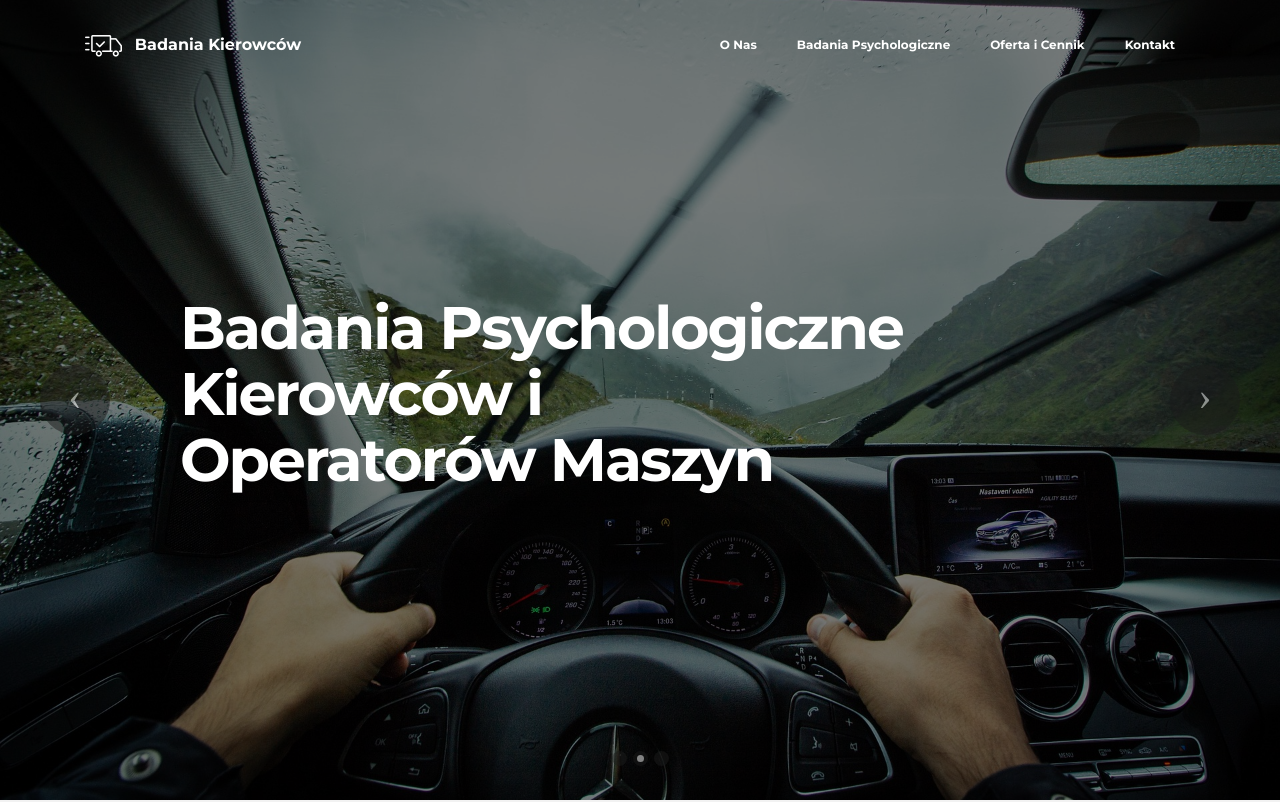
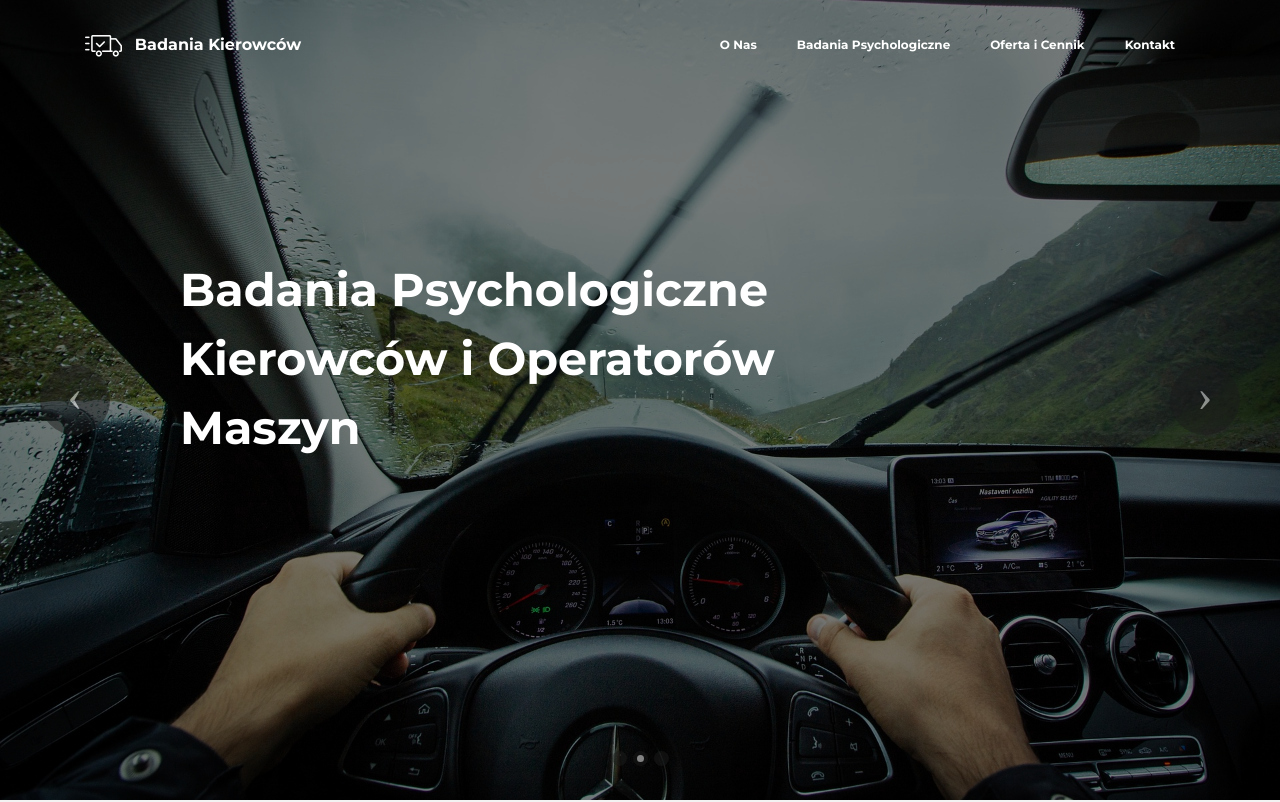
Before and after one commit to psychotestywieliczka1/psychotestywieliczka1.github.io, a plain HTML site: page index.html in a window 1280 px wide. Shown: the top 802 px of the page. Drawn offline with Linux system fonts and the light colour scheme; files whose address does not match are found by name.

Commit message:
create github pages

```diff
--- a/assets/mobirise/css/mbr-additional.css
+++ b/assets/mobirise/css/mbr-additional.css
@@ -1,6 +1,8 @@
+@import url(https://fonts.googleapis.com/css?family=Montserrat:400,700);
 @import url(https://fonts.googleapis.com/css?family=Montserrat:400,700&display=swap);
 @import url(https://fonts.googleapis.com/css?family=Lora:400,700&display=swap);
 @import url(https://fonts.googleapis.com/css?family=Raleway:400,300,700&display=swap);
+
 
 
 
@@ -522,6 +524,14 @@ section.form .container {
   text-align: left;
   font-size: 60px;
 }
+#slider-1i P {
+  font-size: 46px;
+  font-family: 'Montserrat', sans-serif;
+  text-align: left;
+}
+#slider-1i SPAN {
+  font-size: 46px;
+}
 #social-buttons4-6 .mbr-section-title,
 #social-buttons4-6 .btn-social {
   color: #fff;
--- a/index.html
+++ b/index.html
@@ -61,12 +61,12 @@
 
 </section>
 
-<section class="engine"><a href="https://mobirise.info/l">free website templates</a></section><section class="mbr-slider mbr-section mbr-section__container carousel slide mbr-section-nopadding mbr-after-navbar" data-ride="carousel" data-keyboard="false" data-wrap="true" data-pause="false" data-interval="5000" id="slider-1i" data-rv-view="300">
+<section class="engine"><a href="https://mobirise.info/m">free web design templates</a></section><section class="mbr-slider mbr-section mbr-section__container carousel slide mbr-section-nopadding mbr-after-navbar" data-ride="carousel" data-keyboard="false" data-wrap="true" data-pause="false" data-interval="5000" id="slider-1i" data-rv-view="300">
     <div>
         <div>
             <div>
                 <ol class="carousel-indicators">
-                    <li data-app-prevent-settings="" data-target="#slider-1i" data-slide-to="0" class="active"></li><li data-app-prevent-settings="" data-target="#slider-1i" data-slide-to="1"></li><li data-app-prevent-settings="" data-target="#slider-1i" class="" data-slide-to="2"></li>
+                    <li data-app-prevent-settings="" data-target="#slider-1i" class="active" data-slide-to="0"></li><li data-app-prevent-settings="" data-target="#slider-1i" data-slide-to="1"></li><li data-app-prevent-settings="" data-target="#slider-1i" data-slide-to="2"></li>
                 </ol>
                 <div class="carousel-inner" role="listbox">
                     <div class="mbr-section mbr-section-hero carousel-item dark center mbr-section-full active" data-bg-video-slide="false" style="background-image: url(assets/images/mbr-4-1920x1280.jpg);">
@@ -76,9 +76,9 @@
 
                                 <div class="row">
                                     <div class="col-md-8 col-md-offset-2 text-xs-center">
-                                        <h2 class="mbr-section-title display-1">Badania Psychologiczne
-<div>Kierowców i Operatorów Maszyn</div></h2>
-                                        <p class="mbr-section-lead lead"></p>
+
+                                        <p class="mbr-section-lead lead"><span style="font-style: normal;"><strong>Badania Psychologiczne
+<br></strong></span><strong>Kierowców i Operatorów Maszyn</strong></p>
 
                                         <div class="mbr-section-btn"><a class="btn btn-lg btn-success" href="#top">Zadzwoń</a> <a class="btn btn-lg btn-white btn-white-outline" href="tel:+48-608626599">608 626 599</a></div>
                                     </div>
@@ -92,9 +92,9 @@
 
                                 <div class="row">
                                     <div class="col-md-8 col-md-offset-1">
-                                        <h2 class="mbr-section-title display-1">Badania Psychologiczne
-<div>Kierowców i Operatorów Maszyn</div></h2>
-                                        <p class="mbr-section-lead lead"></p>
+
+                                        <p class="mbr-section-lead lead"><span style="font-style: normal;"><strong>Badania Psychologiczne
+<br>Kierowców i Operatorów Maszyn</strong></span></p>
 
 
                                     </div>
@@ -108,9 +108,9 @@
 
                                 <div class="row">
                                     <div class="col-md-8 col-md-offset-3 text-xs-right">
-                                        <h2 class="mbr-section-title display-1">Badania Psychologiczne
-<div>Kierowców i Operatorów Maszyn</div></h2>
-                                        <p class="mbr-section-lead lead">.</p>
+
+                                        <p class="mbr-section-lead lead">.<strong>Badania </strong><span style="font-style: normal;"><strong>Psychologiczne
+</strong></span><br><span style="font-style: normal;"><strong>Kierowców i Operatorów Maszyn</strong></span></p>
 
                                         <div class="mbr-section-btn"><a class="btn btn-lg btn-info" href="#top">Zadzwoń</a> <a class="btn btn-lg btn-white btn-white-outline" href="tel:+48-608626599">608 626 599</a></div>
                                     </div>
```
Also changed, not shown: page1.html (+1 -1 lines), page2.html (+1 -1 lines), 1 other file.
